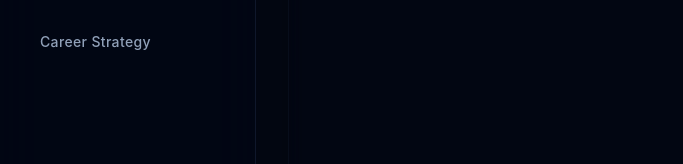
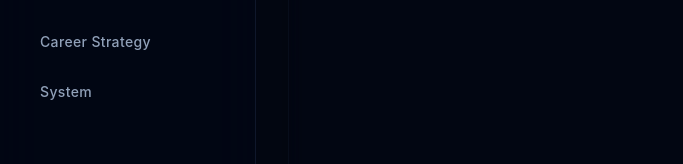
Before and after one commit to Muaz2004/Ai-Career-Opportunity-Agent, a React app in the folder frontend/: page / in a window 1280 px wide. Shown: the part 166-330 px from the top of the page, without its empty margins (0-683 px from the left). Built offline with nearby package versions, Linux system fonts and the light colour scheme; no server answers; the HTML template or start-up script is replaced by a standard one.

Commit message:
new tab added to the app file

```diff
--- a/frontend/src/App.jsx
+++ b/frontend/src/App.jsx
@@ -13,6 +13,8 @@ export default function App() {
         return <AskAI />;
       case "recommend":
         return <Recommend />;
+      case "system":
+        return <System />;
       default:
         return <Dashboard />;
     }
@@ -22,6 +24,7 @@ export default function App() {
     { id: "dashboard", label: "Dashboard", lightColor: "bg-blue-400" },
     { id: "ask", label: "Ask AI Agent", lightColor: "bg-cyan-400" },
     { id: "recommend", label: "Career Strategy", lightColor: "bg-purple-500" },
+    { id: "system", label: "System", lightColor: "bg-emerald-400" },
   ];
 
   return (
```
